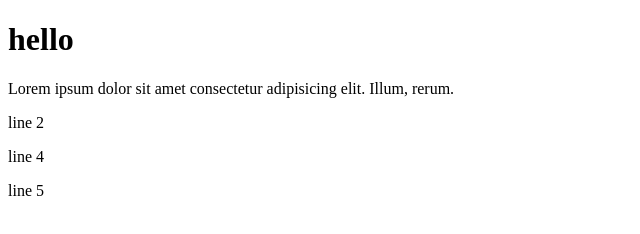
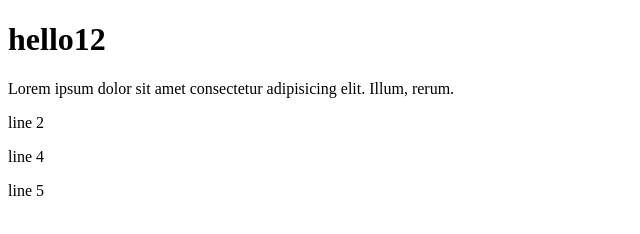
Before and after one commit to IuliiaSushko/training_1, a plain HTML site: page index.html in a window 1280 px wide. Shown: the full height of the page, 0-640 px from the left. Drawn offline with Linux system fonts and the light colour scheme.

Commit message:
my commit

```diff
--- a/index.html
+++ b/index.html
@@ -7,7 +7,7 @@
     <title>Document</title>
   </head>
   <body>
-    <h1>hello</h1>
+    <h1>hello12</h1>
     <p>
       Lorem ipsum dolor sit amet consectetur adipisicing elit. Illum, rerum.
     </p>
```
